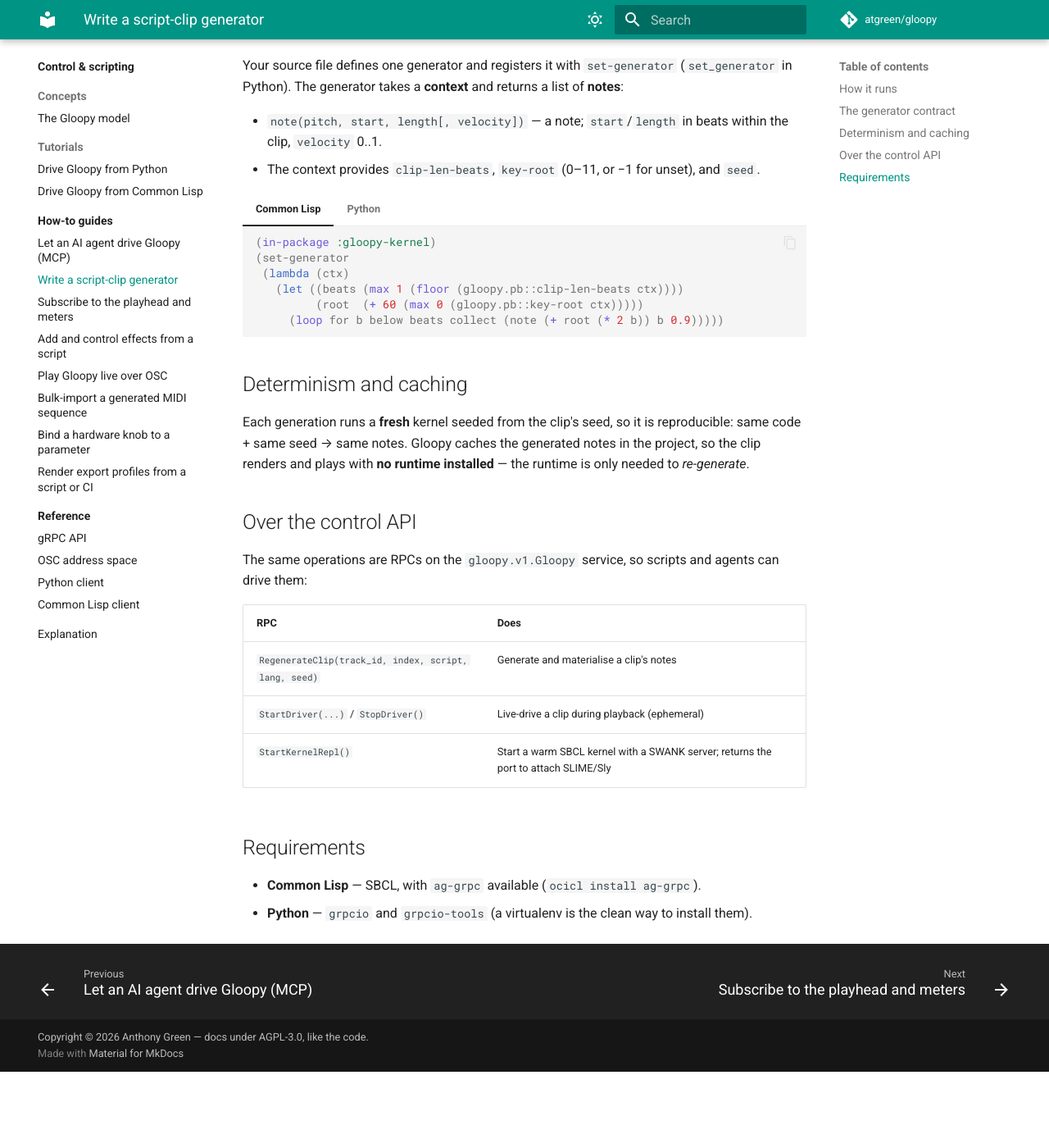
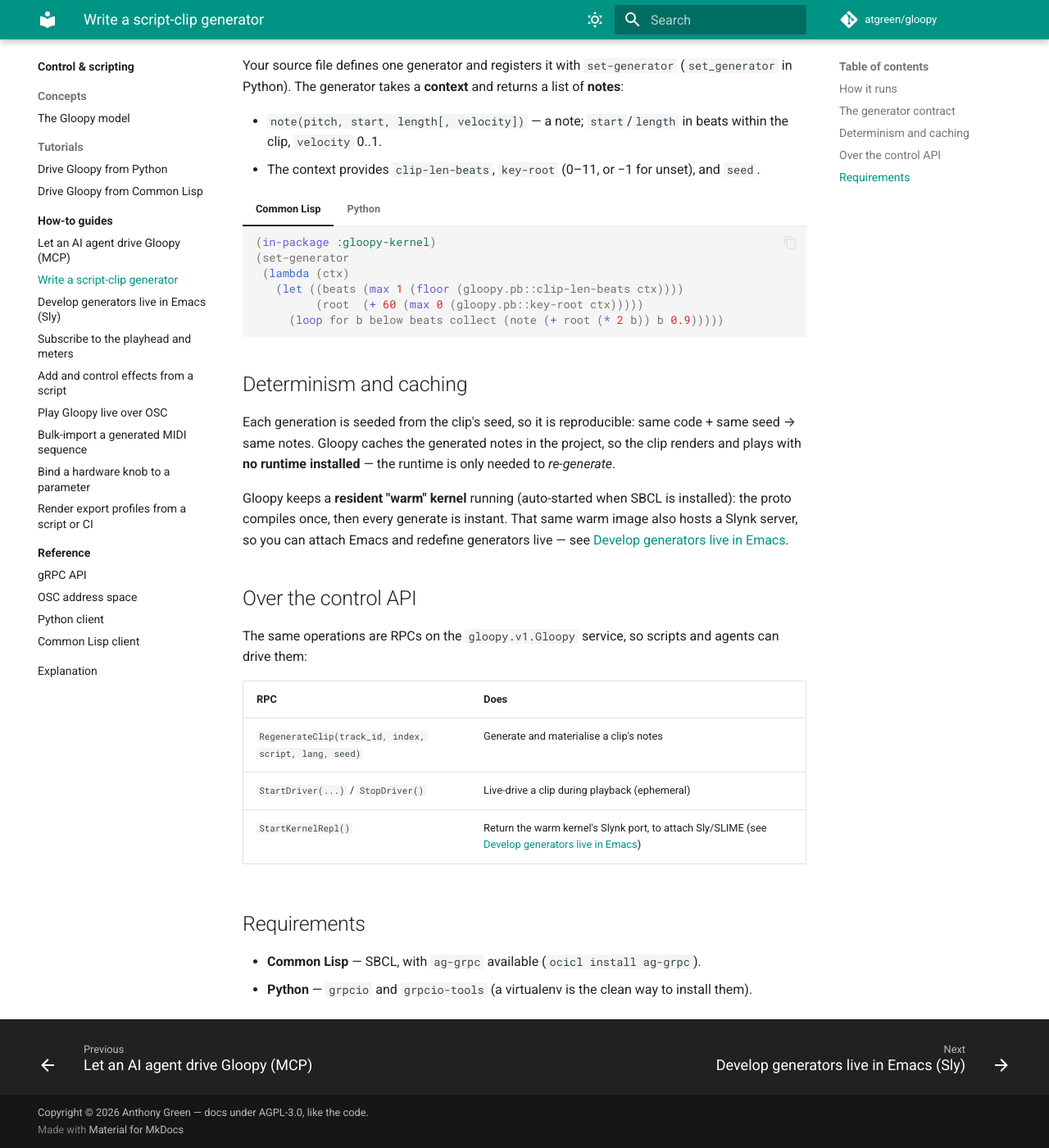
Before and after one commit to atgreen/gloopy, an MkDocs documentation site: the page built from docs/control-scripting/how-to/write-a-script-clip.md, in a window 1280 px wide and 1400 px high, scrolled down 563 px. Shown: the whole window at 82% size. Built offline with MkDocs 1.6.1 and Material for MkDocs 9.7.7, drawn with Linux system fonts in a browser that asks for light colours; before the commit the page ends 1870 px from its top, so only the background shows below that.

Commit message:
docs: document the Emacs/Sly kernel workflow; refresh warm-kernel wording
- New how-to "Develop generators live in Emacs (Sly)": gloopy.el setup,
  gloopy-connect, the live edit→regenerate loop, and how the discovery /
  presence files link Gloopy and Emacs.
- Correct the now-stale "fresh kernel per generate" / "SWANK" language in
  write-a-script-clip, generate-notes-from-code, file-menu, and the internal
  CONTROL-API to describe the warm resident kernel + Slynk.
- CHANGELOG: call out the Emacs/Sly integration and the status-bar indicator.

Co-Authored-By: Claude Opus 4.8 (1M context) <noreply@anthropic.com>

```diff
--- a/docs/control-scripting/how-to/write-a-script-clip.md
+++ b/docs/control-scripting/how-to/write-a-script-clip.md
@@ -50,10 +50,14 @@ Your source file defines one generator and registers it with `set-generator`
 
 ## Determinism and caching
 
-Each generation runs a **fresh** kernel seeded from the clip's seed, so it is
-reproducible: same code + same seed → same notes. Gloopy caches the generated notes in
-the project, so the clip renders and plays with **no runtime installed** — the runtime is
-only needed to *re-generate*.
+Each generation is seeded from the clip's seed, so it is reproducible: same code + same
+seed → same notes. Gloopy caches the generated notes in the project, so the clip renders
+and plays with **no runtime installed** — the runtime is only needed to *re-generate*.
+
+Gloopy keeps a **resident "warm" kernel** running (auto-started when SBCL is installed):
+the proto compiles once, then every generate is instant. That same warm image also hosts
+a Slynk server, so you can attach Emacs and redefine generators live — see
+[Develop generators live in Emacs](develop-in-emacs.md).
 
 ## Over the control API
 
@@ -64,7 +68,7 @@ drive them:
 |-----|------|
 | `RegenerateClip(track_id, index, script, lang, seed)` | Generate and materialise a clip's notes |
 | `StartDriver(...)` / `StopDriver()` | Live-drive a clip during playback (ephemeral) |
-| `StartKernelRepl()` | Start a warm SBCL kernel with a SWANK server; returns the port to attach SLIME/Sly |
+| `StartKernelRepl()` | Return the warm kernel's Slynk port, to attach Sly/SLIME (see [Develop generators live in Emacs](develop-in-emacs.md)) |
 
 ## Requirements
 
--- a/mkdocs.yml
+++ b/mkdocs.yml
@@ -140,6 +140,7 @@ nav:
           - control-scripting/how-to/index.md
           - Let an AI agent drive Gloopy (MCP): control-scripting/how-to/mcp-server.md
           - Write a script-clip generator: control-scripting/how-to/write-a-script-clip.md
+          - Develop generators live in Emacs (Sly): control-scripting/how-to/develop-in-emacs.md
           - Subscribe to the playhead and meters: control-scripting/how-to/subscribe-playhead-meters.md
           - Add and control effects from a script: control-scripting/how-to/effects-from-a-script.md
           - Play Gloopy live over OSC: control-scripting/how-to/play-live-over-osc.md
```
Also changed, not shown: CHANGELOG.md (+9 -6 lines), docs/CONTROL-API.md (+16 -11 lines), docs/control-scripting/how-to/develop-in-emacs.md (added, +71 -0 lines), docs/control-scripting/how-to/index.md (+2 -0 lines), docs/user-guide/how-to/generate-notes-from-code.md (+7 -3 lines), docs/user-guide/reference/file-menu.md (+1 -1 lines).
